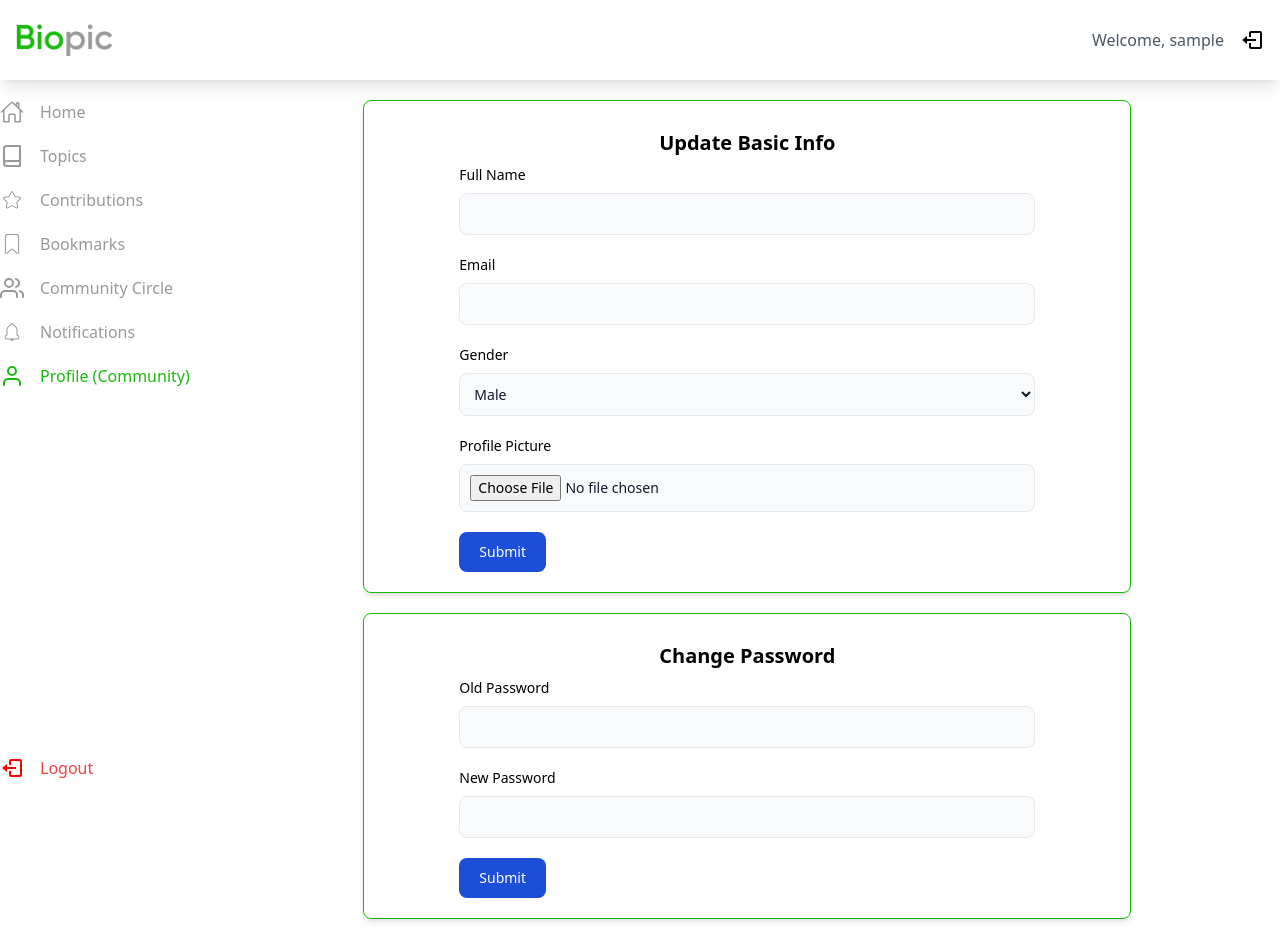
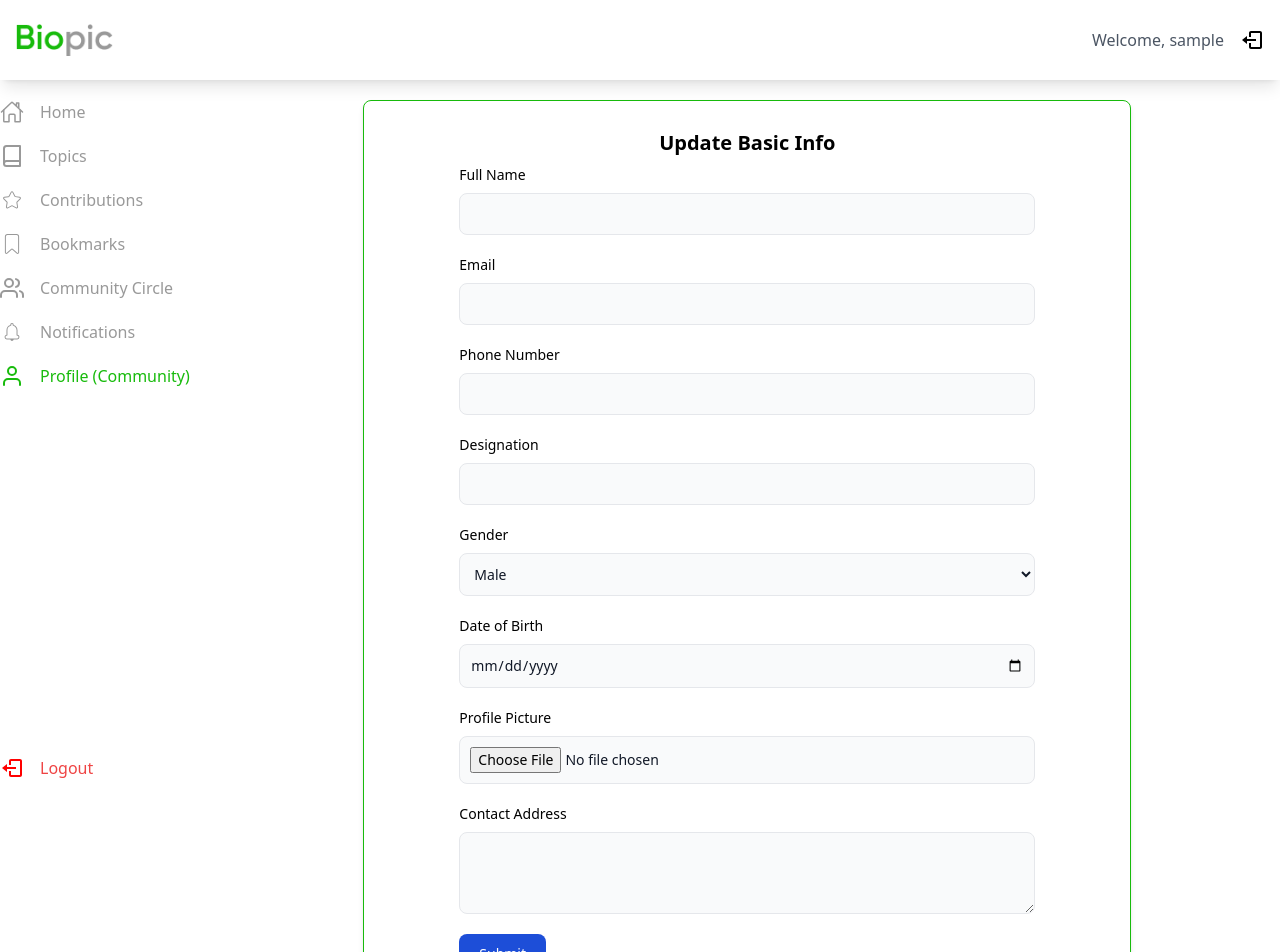
Before and after one commit to Temitayode/Communitychatfrontend, a React (Vite) app: page /community/profile in a window 1280 px wide. Shown: the top 952 px of the page. Built offline with nearby package versions, Linux system fonts and the light colour scheme; no server answers; sample sign-in values are in the browser's storage.

Commit message:
profile, env

```diff
--- a/src/pages/CommunityPage/Profile.jsx
+++ b/src/pages/CommunityPage/Profile.jsx
@@ -10,6 +10,7 @@ const Profile = () => {
   const [selectedImage, setSelectedImage] = useState(null);
   const [refetch, setRefetch] = useState(false);
   const [imageUrl, setImageUrl] = useState(""); // State to store uploaded image URL
+  const [user, setUser] = useState(); // State to store uploaded image URL
 
   useEffect(() => {
     const getUser = async () => {
@@ -18,12 +19,20 @@ const Profile = () => {
         { withCredentials: true }
       );
       const userData = user.data.data;
+      setUser(userData);
       console.log("User data:", userData);
       // setUser(userData); // Set user data to state
       // Set input field values with user data using setValue
       setValue("fullName", userData.fullName);
       setValue("username", userData.username);
       setValue("gender", userData.gender);
+      setValue("designation", userData.designation);
+      setValue(
+        "DateOfBirth",
+        userData.DateOfBirth ? userData.DateOfBirth.slice(0, 10) : ""
+      );
+      setValue("phoneNumber", userData.phoneNumber);
+      setValue("contactAddress", userData.contactAddress);
     };
     getUser();
   }, [refetch, setValue]);
@@ -57,19 +66,6 @@ const Profile = () => {
             console.error("Error uploading image:", error);
             alert("Error uploading image. Please try again.");
           });
-
-        // const imgBBResponse = await axios.post(imgBBUrl, selectedImage);
-
-        // const imgBBData = await imgBBResponse.json();
-        // if (!imgBBData.success) {
-        //   console.error(
-        //     "Error uploading image to ImgBB:",
-        //     imgBBData.error.message
-        //   );
-        //   return; // Handle ImgBB upload error (optional: display error message to user)
-        // }
-
-        // setImageUrl(imgBBData.data.display_url); // Set the uploaded image URL
       } catch (error) {
         console.error("Error uploading profile picture:", error);
         return; // Handle error (optional: display error message to user)
@@ -96,7 +92,7 @@ const Profile = () => {
       setRefetch(!refetch);
     } catch (error) {
       console.error("Error updating profile:", error);
-      toast.error(error.data.data.msg);
+      toast.error(error.response.data.msg);
     }
   };
 
@@ -148,7 +144,6 @@ const Profile = () => {
               name="fullName"
               type="text"
               className="bg-gray-50 border border-gray-[#18BB0C] text-gray-900 text-sm rounded-lg focus:ring-blue-500 focus:border-blue-500 block w-full p-2.5 "
-              required
               {...register("fullName")}
             />
           </div>
@@ -163,8 +158,35 @@ const Profile = () => {
               name="username"
               type="text"
               className="bg-gray-50 border border-gray-[#18BB0C] text-gray-900 text-sm rounded-lg focus:ring-blue-500 focus:border-blue-500 block w-full p-2.5 "
-              required
               {...register("username")}
+            />
+          </div>
+          <div className="mb-5">
+            <label
+              htmlFor="phoneNumber"
+              className="block mb-2 text-sm font-medium "
+            >
+              Phone Number
+            </label>
+            <input
+              name="phoneNumber"
+              type="text"
+              className="bg-gray-50 border border-gray-[#18BB0C] text-gray-900 text-sm rounded-lg focus:ring-blue-500 focus:border-blue-500 block w-full p-2.5 "
+              {...register("phoneNumber")}
+            />
+          </div>
+          <div className="mb-5">
+            <label
+              htmlFor="designation"
+              className="block mb-2 text-sm font-medium "
+            >
+              Designation
+            </label>
+            <input
+              name="designation"
+              type="text"
+              className="bg-gray-50 border border-gray-[#18BB0C] text-gray-900 text-sm rounded-lg focus:ring-blue-500 focus:border-blue-500 block w-full p-2.5 "
+              {...register("designation")}
             />
           </div>
           <div className="mb-5">
@@ -175,25 +197,28 @@ const Profile = () => {
               name="gender"
               type="text"
               className="bg-gray-50 border border-gray-[#18BB0C] text-gray-900 text-sm rounded-lg focus:ring-blue-500 focus:border-blue-500 block w-full p-2.5 "
-              required
               {...register("gender")}
             >
               <option value="male">Male</option>
               <option value="female">Female</option>
             </select>
           </div>
-          {/* <div className="mb-5">
-          <label htmlFor="name" className="block mb-2 text-sm font-medium ">
-            Password
-          </label>
-          <input
-            name="password"
-            type="text"
-            className="bg-gray-50 border border-gray-[#18BB0C] text-gray-900 text-sm rounded-lg focus:ring-blue-500 focus:border-blue-500 block w-full p-2.5 "
-            required
-            {...register("password")}
-          />
-        </div> */}
+          <div className="mb-5">
+            <label
+              htmlFor="DateOfBirth"
+              className="block mb-2 text-sm font-medium "
+            >
+              Date of Birth
+            </label>
+            <input
+              name="DateOfBirth"
+              // value={user.DateOfBirth}
+              type="date"
+              className="bg-gray-50 border border-gray-[#18BB0C] text-gray-900 text-sm rounded-lg focus:ring-blue-500 focus:border-blue-500 block w-full p-2.5 "
+              {...register("DateOfBirth")}
+            />
+          </div>
+
           <div className="mb-5">
             <label
               htmlFor="profilePic"
@@ -207,6 +232,20 @@ const Profile = () => {
               className="bg-gray-50 border border-gray-[#18BB0C] text-gray-900 text-sm rounded-lg focus:ring-blue-500 focus:border-blue-500 block w-full p-2.5 "
               {...register("profilePic")}
               onChange={handleChange}
+            />
+          </div>
+          <div className="mb-5">
+            <label
+              htmlFor="contactAddress"
+              className="block mb-2 text-sm font-medium "
+            >
+              Contact Address
+            </label>
+            <textarea
+              name="contactAddress"
+              rows={3}
+              className="bg-gray-50 border border-gray-[#18BB0C] text-gray-900 text-sm rounded-lg focus:ring-blue-500 focus:border-blue-500 block w-full p-2.5 "
+              {...register("contactAddress")}
             />
           </div>
 
@@ -237,7 +276,6 @@ const Profile = () => {
               name="oldPassword"
               type="password"
               className="bg-gray-50 border border-gray-[#18BB0C] text-gray-900 text-sm rounded-lg focus:ring-blue-500 focus:border-blue-500 block w-full p-2.5 "
-              required
               {...register("oldPassword")}
             />
           </div>
@@ -252,7 +290,6 @@ const Profile = () => {
               name="newPassword"
               type="password"
               className="bg-gray-50 border border-gray-[#18BB0C] text-gray-900 text-sm rounded-lg focus:ring-blue-500 focus:border-blue-500 block w-full p-2.5 "
-              required
               {...register("newPassword")}
             />
           </div>
```
Also changed, not shown: 1 other file (tests, documents, lock files or other folders).
